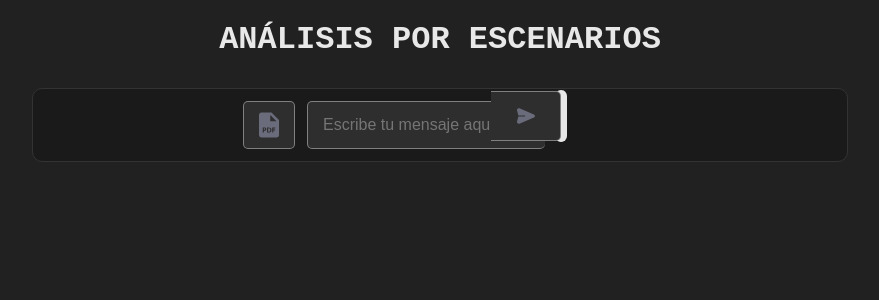
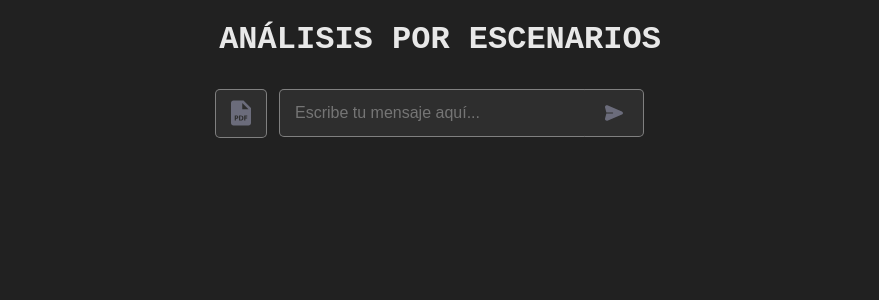
Before and after one commit to DavidAlejandroMedina/AutoIngRequisitos, a Flask app: page /analisis_escenarios in a window 1280 px wide. Shown: the top 300 px of the page, without its empty margins (200-1079 px from the left). Run offline with Flask 3, Linux system fonts and the light colour scheme.

Commit message:
Se agregan cambios para el frontend

```diff
--- a/requerimentsapp/routes.py
+++ b/requerimentsapp/routes.py
@@ -37,13 +37,10 @@ def upload_file():
         session['THREAD_REQ_ID'] = create_thread_req(temp_file_path, user_message, client).id
 
 
-
     response = consult(user_message, session['THREAD_REQ_ID'], ASSIT_REQ_ID, client)
-
 
     if not file:
         os.remove(temp_file_path)
-
 
     return jsonify(response)
 
@@ -83,9 +80,8 @@ def analisis_escenarios():
         return render_template('escenarios.html')
 
     if request.form['input']:
-        question = 'Yo: '+ request.form['input']
-        answer = 'IA: '+ search(question, client)
-
+        question = request.form['input']
+        answer = search(question, client)
         answer_decode = markdown.markdown(answer, extensions=['fenced_code'])
 
         conversation.append(question)
--- a/requerimentsapp/static/css/chat.css
+++ b/requerimentsapp/static/css/chat.css
@@ -112,7 +112,7 @@ input[type="file"]::file-selector-button:hover {
     justify-content: center;
     height: 1.63em;
     padding: 10px 20px;
-    margin-left: -70px;
+    margin-left: -20px;
     border-radius: 0 5px 5px 0;
     border-top: 1px solid #dddddd78;
     border-bottom: 1px solid #dddddd78;
--- a/requerimentsapp/static/css/escenarios.css
+++ b/requerimentsapp/static/css/escenarios.css
@@ -8,15 +8,16 @@
     padding: 1px 280px;
     border-radius: 10px;
     position: relative;
-    background-color: #1a1a1a;
+    /* background-color: #1a1a1a; */
     color: #e8e8e8;
-    border: 1px solid #333;
+    /* border: 1px solid #333; */
 }
 
 .input-wrapper {
     display: flex;
     align-items: center;
     justify-content: space-between;
+    margin-left: 20px;
 }
 
 input {
@@ -24,10 +25,11 @@ input {
 }
 
 input[type="text"] {
-    width: calc(100% - 30em);
-    flex: 2;
+    width: calc(100% - 80em);
+    flex: 3;
     height: 1rem;
     padding: 15px;
+    padding-right: 110px;
     margin-right: 10px;
     border-radius: 5px;
     border-top: 1px solid #dddddd78;
@@ -47,14 +49,21 @@ input[type="text"]:focus {
     width: 18px;
 }
 
+.button-submit{
+    align-items: center;
+    justify-content: space-between;
+    z-index: 0;
+}
+
 #chat-submit {
     display: flex;
     align-items: center;
-    justify-content: center;
-    height: 1.63em;
+    position: absolute;
+    /* justify-content: center; */
+    height: 1.93em;
     padding: 10px 20px;
-    margin-left: -70px;
-    /* margin-top: 12px; */
+    margin-left: -22px;
+    margin-top: -24px;
     border-radius: 0 5px 5px 0;
     border-top: 1px solid #dddddd78;
     border-bottom: 1px solid #dddddd78;
@@ -62,8 +71,8 @@ input[type="text"]:focus {
     background-color: #2e2e2e;
     color: #ffffff;
     cursor: pointer;
-    transition: background-color 0.3s ease;
-    outline: none;
+    /* transition: background-color 0.3s ease; */
+    /* outline: none; */
 }
 
 #chat-submit:hover {
--- a/requerimentsapp/static/css/index.css
+++ b/requerimentsapp/static/css/index.css
@@ -15,7 +15,7 @@ h1 {
     margin-bottom: 30px;
 }
 
-button {
+.button_start {
     /* Variables */
     --button_radius: 0.75em;
     --button_color: #212121;
@@ -27,6 +27,7 @@ button {
     border-radius: var(--button_radius);
     background: var(--button_outline_color);
     margin-bottom: 18px;
+    cursor: pointer;
 }
 
 .button_top {
@@ -41,12 +42,12 @@ button {
     transition: transform 0.1s ease;
 }
 
-button:hover .button_top {
+.button_start:hover .button_top {
     /* Pull the button upwards when hovered */
     transform: translateY(-0.33em);
 }
 
-button:active .button_top {
+.button_start:active .button_top {
     /* Push the button downwards when pressed */
     transform: translateY(0);
 }
--- a/requerimentsapp/templates/escenarios.html
+++ b/requerimentsapp/templates/escenarios.html
@@ -10,10 +10,11 @@
     <form action="/analisis_escenarios" class="form" method="post">
         <div class="input-wrapper">
             <div id="file">
+                <input type="file" id="file-input" style="display: none;">
                 <img class="file-icon" src="../static/icons/file-pdf.svg" alt="icon pdf">
             </div>
             <input type="text" id="input" name="input" placeholder="Escribe tu mensaje aquí..." autofocus/>
-            <button type="submit">
+            <button class="button-submit" type="submit">
                 <div id="chat-submit">
                     <svg class="send-icon" version="1.1" id="Capa_1" xmlns="http://www.w3.org/2000/svg" xmlns:xlink="http://www.w3.org/1999/xlink" x="0px" y="0px" viewBox="0 0 512 512" style="enable-background:new 0 0 512 512;" xml:space="preserve"><g><g><path fill="#6B6C7B" d="M481.508,210.336L68.414,38.926c-17.403-7.222-37.064-4.045-51.309,8.287C2.86,59.547-3.098,78.551,1.558,96.808 L38.327,241h180.026c8.284,0,15.001,6.716,15.001,15.001c0,8.284-6.716,15.001-15.001,15.001H38.327L1.558,415.193 c-4.656,18.258,1.301,37.262,15.547,49.595c14.274,12.357,33.937,15.495,51.31,8.287l413.094-171.409 C500.317,293.862,512,276.364,512,256.001C512,235.638,500.317,218.139,481.508,210.336z"></path></g></g></svg>
                 </div>
--- a/requerimentsapp/templates/requerimientos.html
+++ b/requerimentsapp/templates/requerimientos.html
@@ -1,12 +1,12 @@
 {% extends "./index.html" %}
 
-{% block title %} REQUERIMIENTOS {% endblock %}
+{% block title %} REQUERIMIENTOS E HU {% endblock %}
 
 
 {% block body %}
 <link rel="stylesheet" href="{{ url_for("static", filename="css/chat.css") }}">
 
-    <h1>ASISTENTE DE REQUERIMIENTOS</h1>
+    <h1>ASISTENTE DE REQUERIMIENTOS E HU</h1>
 
     <div class="chat-container">
         <div id="chat-box"></div>
```
Also changed, not shown: requerimentsapp/templates/inicio.html (+4 -4 lines).
